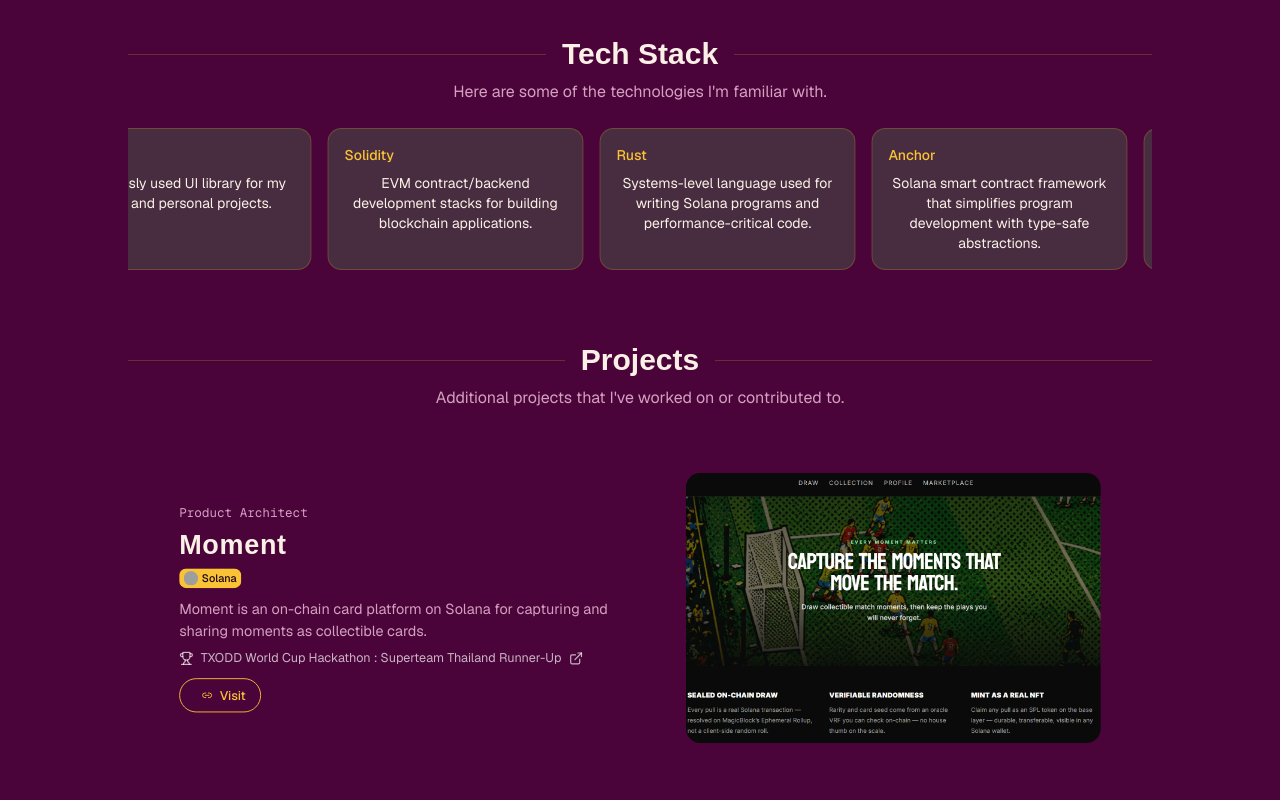
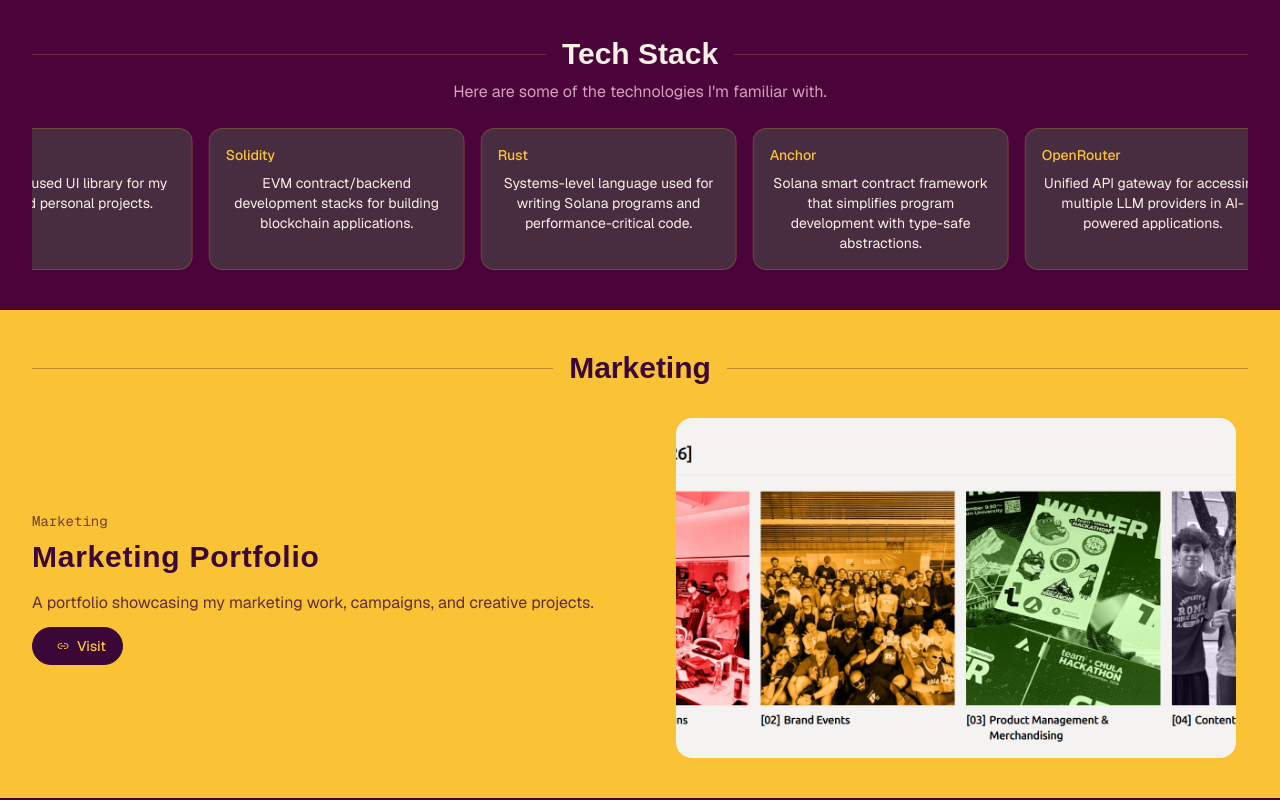
Before and after one commit to GeneralAcre/story-of-acre, a Next.js app: page / in a window 1280 px wide. Shown: the part 860-1660 px from the top of the page. Built offline with nearby package versions, Linux system fonts and the light colour scheme; grey boxes are pictures that could not be loaded; a web font is replaced by a local one.

Commit message:
add marketing Portfolio

```diff
--- a/src/app/page.tsx
+++ b/src/app/page.tsx
@@ -7,7 +7,7 @@ import ReviewCard from "@/constance/Card/ReviewCard";
 import SmoothScroll from "./smoothScroll";
 import { Header } from "@/components/common/header";
 import Footer from "@/components/common/footer";
-import { PROJECTS } from "@/constance/work";
+import { MARKETING, PROJECTS } from "@/constance/work";
 import SectionReveal from "@/components/common/SectionReveal";
 
 export default function Home() {
@@ -22,7 +22,7 @@ export default function Home() {
           <div className="relative flex w-full flex-col items-center justify-center overflow-hidden px-8">
 
             {/* Tech Stack Section */}
-            <SectionReveal className="relative flex w-full flex-col gap-4 py-8 md:max-w-[64rem]">
+            <SectionReveal className="relative flex w-full flex-col gap-4 px-4 py-8 md:max-w-7xl md:px-0">
               <Header title="Tech Stack" subtitle="Here are some of the technologies I'm familiar with." />
               <Marquee pauseOnHover className="[--duration:20s]">
                 {TECH_STACK.map((techStackItem) => (
@@ -31,8 +31,20 @@ export default function Home() {
               </Marquee>
             </SectionReveal>
 
+            {/* Marketing Section */}
+            <SectionReveal className="relative -mx-8 flex w-[calc(100%+4rem)] flex-col gap-6 bg-[#FAC335] px-8 py-8 text-[#3A0736] md:gap-8 md:px-8 md:py-10">
+              <div className="mx-auto flex w-full max-w-7xl items-center gap-4">
+                <div className="h-px flex-1 bg-[#3A0736]/30" />
+                <h2 className="font-kdam text-2xl font-extrabold md:text-3xl">Marketing</h2>
+                <div className="h-px flex-1 bg-[#3A0736]/30" />
+              </div>
+              <div className="mx-auto w-full max-w-7xl">
+                <ProjectCard {...MARKETING} featured />
+              </div>
+            </SectionReveal>
+
             {/* Projects Section */}
-            <SectionReveal className="relative flex w-full flex-col gap-4 py-8 md:max-w-[64rem]">
+            <SectionReveal className="relative flex w-full flex-col gap-4 py-8 md:max-w-7xl">
               <Header title="Projects" subtitle="Additional projects that I've worked on or contributed to." />
               <div className="h-4" />
               <div className="space-y-6 md:space-y-8">
--- a/src/constance/page.tsx
+++ b/src/constance/page.tsx
@@ -13,6 +13,7 @@ interface ProjectCardProps {
   scope?: string
   chain?: string
   award?: { label: string; href: string }
+  featured?: boolean
 }
 
 export default function ProjectCard({
@@ -24,25 +25,26 @@ export default function ProjectCard({
   w,
   chain,
   award,
+  featured = false,
 }: ProjectCardProps) {
   const isLogoOnly = title === "ETH Chula"
   const isLeftAlignedImage = title === "Mirage" || title === "Medusa"
 
   return (
-    <div className="group w-full flex flex-col gap-6 text-left transition-transform duration-500 md:scale-90 md:hover:scale-100 md:flex-row md:odd:flex-row-reverse md:items-center md:gap-10">
+    <div className={`group w-full flex flex-col gap-6 text-left transition-transform duration-500 md:flex-row md:items-center md:gap-10 ${featured ? "md:flex-row-reverse" : "md:odd:flex-row-reverse"}`}>
 
       {/* ── Image column ── */}
-      <div className="w-full md:w-[45%] shrink-0 flex items-center justify-center bg-transparent">
+      <div className="w-full md:w-[48%] shrink-0 flex items-center justify-center bg-transparent">
         {isLogoOnly ? (
           <Image src={image} alt={title} width={160} height={160} className="w-[130px] md:w-[160px] h-auto rounded-2xl" />
         ) : (
-          <div className={`relative w-full max-w-[480px] h-[220px] md:h-[300px] rounded-2xl overflow-hidden`}>
+          <div className="relative h-[220px] w-full max-w-[560px] overflow-hidden rounded-2xl md:h-[340px]">
             <Image
               src={image}
               alt={title}
               fill
               className={`object-cover ${isLeftAlignedImage ? "object-left" : "object-center"}`}
-              sizes="(max-width: 768px) 100vw, 480px"
+              sizes="(max-width: 768px) 100vw, 560px"
             />
           </div>
         )}
@@ -50,10 +52,10 @@ export default function ProjectCard({
 
       {/* ── Text column ── */}
       <div className="w-full md:w-[55%] flex flex-col gap-2 min-w-0 text-left">
-        <h3 className="font-mono text-xs text-[#D4A0C0] md:text-sm">
+        <h3 className={`font-mono text-xs md:text-sm ${featured ? "text-[#3A0736]/70" : "text-[#D4A0C0]"}`}>
           {scope}
         </h3>
-        <h2 className="font-kdam text-2xl font-bold tracking-wide md:text-3xl break-words">
+        <h2 className={`font-kdam text-2xl font-bold tracking-wide md:text-3xl break-words ${featured ? "text-[#3A0736]" : ""}`}>
           {title}
         </h2>
 
@@ -76,7 +78,7 @@ export default function ProjectCard({
           )}
         </div>
 
-        <p className="text-sm text-muted-foreground md:text-base md:leading-6 break-words">
+        <p className={`text-sm md:text-base md:leading-6 break-words ${featured ? "text-[#3A0736]/80" : "text-muted-foreground"}`}>
           {description}
         </p>
 
@@ -104,7 +106,7 @@ export default function ProjectCard({
 
         <div className="flex flex-wrap items-center gap-3 mt-1">
           <Link
-            className="inline-flex items-center justify-center gap-2 whitespace-nowrap rounded-full border border-[#FAC335] px-4 py-2 text-sm font-medium text-[#FAC335] bg-transparent transition-all duration-500 ease-in-out hover:bg-[#FAC335] hover:text-[#1A0015]"
+            className={`inline-flex items-center justify-center gap-2 whitespace-nowrap rounded-full border px-4 py-2 text-sm font-medium transition-all duration-500 ease-in-out ${featured ? "border-[#3A0736] bg-[#3A0736] text-[#FAC335] hover:bg-transparent hover:text-[#3A0736]" : "border-[#FAC335] bg-transparent text-[#FAC335] hover:bg-[#FAC335] hover:text-[#1A0015]"}`}
             href={website}
             target="_blank"
             rel="noopener noreferrer"
--- a/src/constance/work.tsx
+++ b/src/constance/work.tsx
@@ -1,3 +1,12 @@
+export const MARKETING = {
+      title: "Marketing Portfolio",
+      image: "/Marketing-Portfolio.png",
+      description:
+        "A portfolio showcasing my marketing work, campaigns, and creative projects.",
+      website: "https://acre-marketing.vercel.app/",
+      scope: "Marketing",
+    };
+
 export const PROJECTS = [
     {
       title: "Moment",
```
Also changed, not shown: public/Marketing-Portfolio.png (added).
